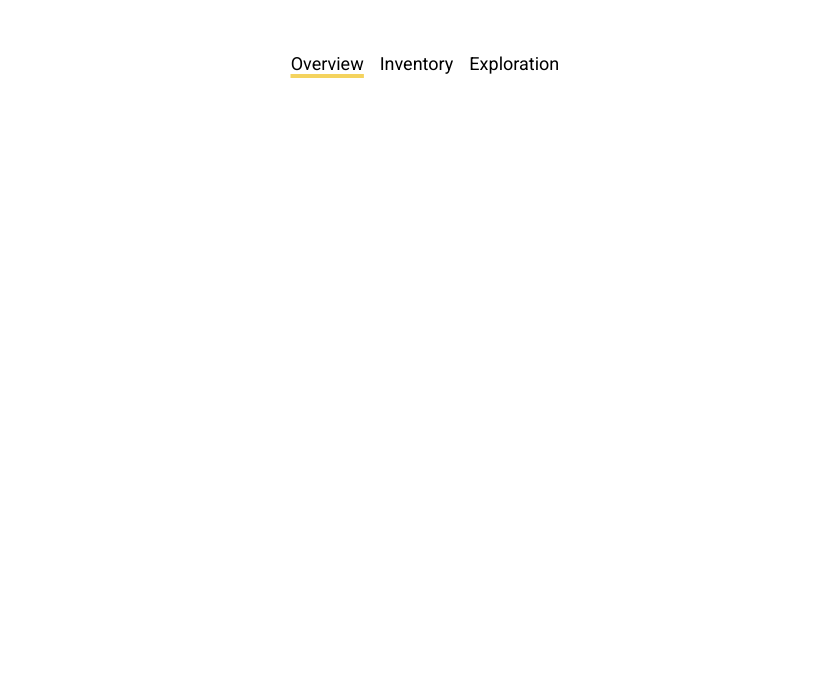
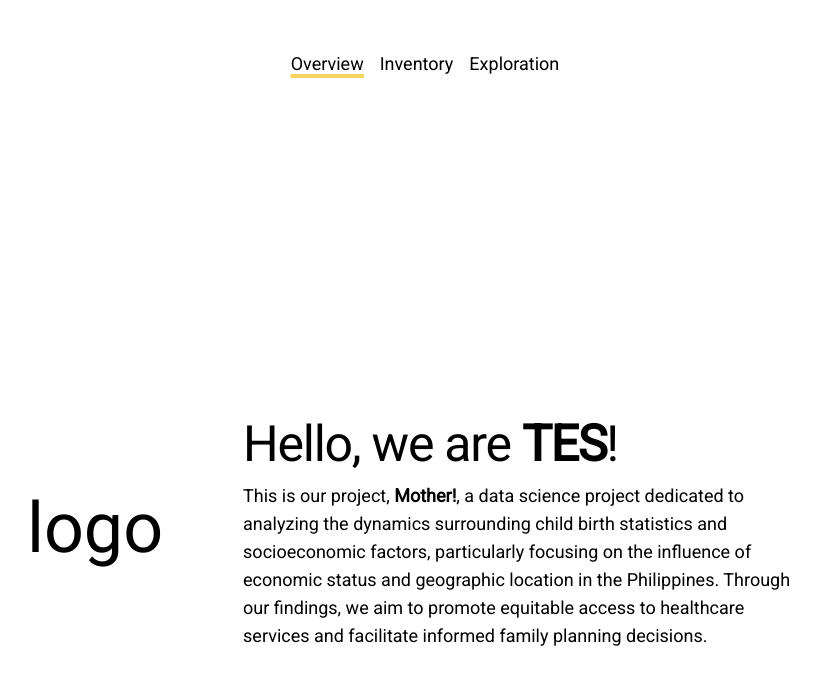
Before and after one commit to inunice/tes-birth-rate, a Next.js app: page / in a window 1280 px wide. Shown: the top 684 px of the page, without its empty margins (225-1045 px from the left). Built offline with nearby package versions, Linux system fonts and the light colour scheme.

Commit message:
feat: add header information

```diff
--- a/app/page.tsx
+++ b/app/page.tsx
@@ -1,10 +1,12 @@
 import Image from "next/image";
 import NavigationBar from "@/components/NavigationBar";
+import Header from "@/components/Header";
 
 export default function Home() {
   return (
     <div>
       <NavigationBar currentActive={"overview"} />
+      <Header />
     </div>
   );
 }
--- /dev/null
+++ b/components/Header.tsx
@@ -0,0 +1,25 @@
+import "@/app/globals.css";
+
+export default async function NavBar() {
+  return (
+    <div className="bg-eggshell max-w-full h-screen px-[30px] py-[80px] flex flex-row items-center justify-center gap-20 flex-wrap">
+      <p className="max-w-[70vh] text-[70px] font-bagnard text-persian-red text-right leading-none">
+        logo
+      </p>
+      <div>
+        <p className="text-[50px] font-inter tracking-tight">
+          Hello, we are <span className="font-bold">TES</span>!
+        </p>
+        <p className="max-w-[70vh] text-lg text-eerie-black">
+          This is our project, <span className="font-bold">Mother!</span>, a
+          data science project dedicated to analyzing the dynamics surrounding
+          child birth statistics and socioeconomic factors, particularly
+          focusing on the influence of economic status and geographic location
+          in the Philippines. Through our findings, we aim to promote equitable
+          access to healthcare services and facilitate informed family planning
+          decisions.
+        </p>
+      </div>
+    </div>
+  );
+}
```
